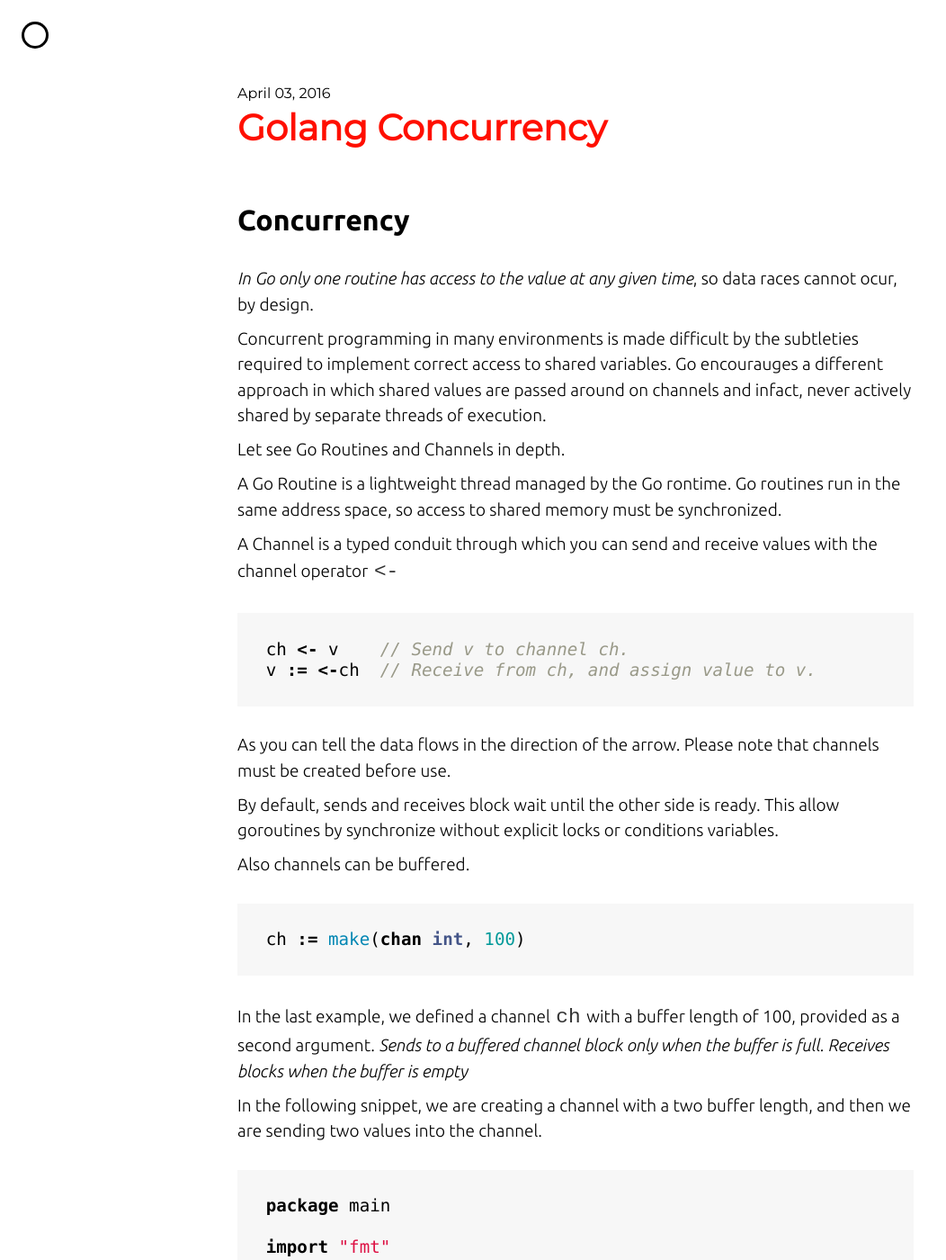
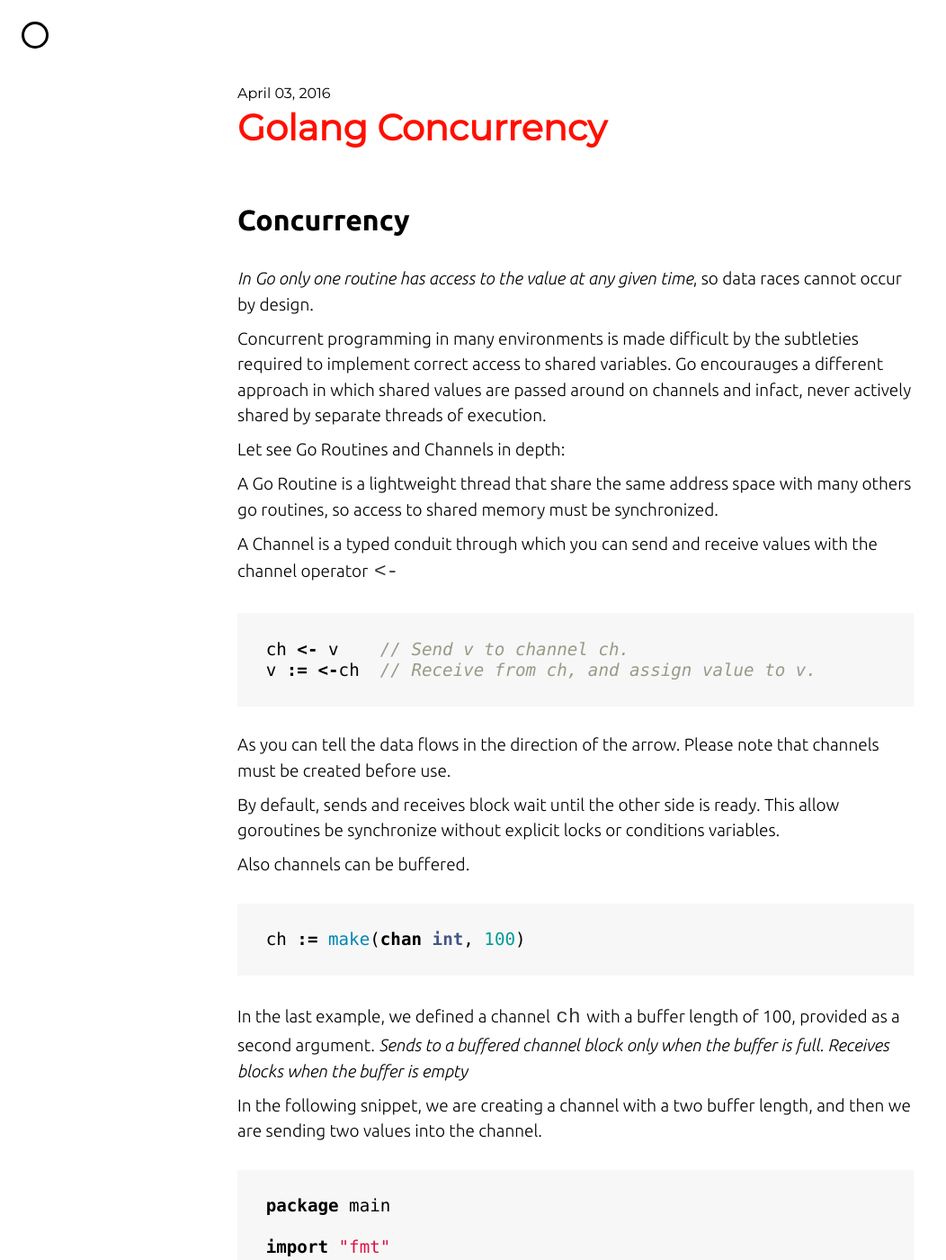
Before and after one commit to mayra-cabrera/mayra-cabrera.github.io, a Jekyll site: the page built from _posts/2016-04-03-golang-concurrency.md, in a window 1280 px wide and 1400 px high. Shown: the whole window at 90% size, without its empty margins (0-1052 px from the left). Built offline with Jekyll 4.4.1, drawn with Linux system fonts in a browser that asks for light colours; nearby versions of some CDN libraries; comment, search, counter and statistics services are not loaded.

Commit message:
Fix typos and readibility in last section

```diff
--- a/_posts/2016-04-03-golang-concurrency.md
+++ b/_posts/2016-04-03-golang-concurrency.md
@@ -1,12 +1,12 @@
 ## Concurrency
 
-*In Go only one routine has access to the value at any given time*, so data races cannot ocur, by design.
+*In Go only one routine has access to the value at any given time*, so data races cannot occur by design.
 
 Concurrent programming in many environments is made difficult by the subtleties required to implement correct access to shared variables. Go encourauges a different approach in which shared values are passed around on channels and infact, never actively shared by separate threads of execution.
 
-Let see Go Routines and Channels in depth.
+Let see Go Routines and Channels in depth:
 
-A Go Routine is a lightweight thread managed by the Go rontime. Go routines run in the same address space, so access to shared memory must be synchronized.
+A Go Routine is a lightweight thread that share the same address space with many others go routines, so access to shared memory must be synchronized.
 
 A Channel is a typed conduit through which you can send and receive values with the channel operator `<-`
 
@@ -17,7 +17,7 @@ v := <-ch  // Receive from ch, and assign value to v.
 
 As you can tell the data flows in the direction of the arrow. Please note that channels must be created before use.
 
-By default, sends and receives block wait until the other side is ready. This allow goroutines by synchronize without explicit locks or conditions variables.
+By default, sends and receives block wait until the other side is ready. This allow goroutines be synchronize without explicit locks or conditions variables.
 
 Also channels can be buffered.
 
```
